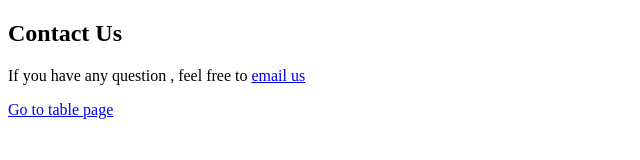
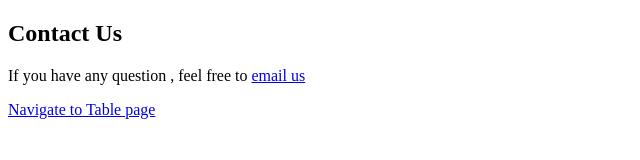
Before and after one commit to Gsure-tech/Student_wallet, a plain HTML site: page uniccon/emailLink.html in a window 1280 px wide. Shown: the full height of the page, 0-640 px from the left. Drawn offline with Linux system fonts and the light colour scheme.

Commit message:
modified the goto table

```diff
--- a/uniccon/emailLink.html
+++ b/uniccon/emailLink.html
@@ -9,6 +9,6 @@
     <h2>Contact Us</h2>
     <p> If you have any question , feel free to <a href="mailto:geeee9023@gmail.com">email us</a></p>
 
-    <a href="table.html"> Go to table page</a>
+    <a href="table.html"> Navigate to Table page</a>
 </body>
 </html>
```
